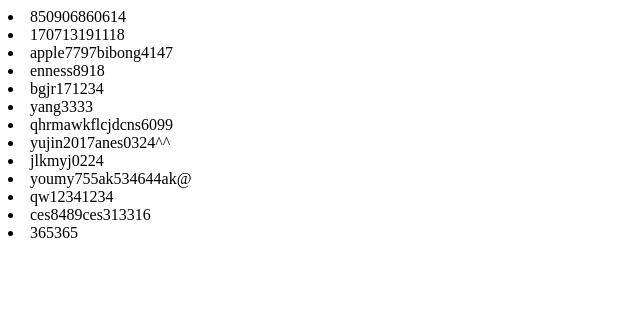
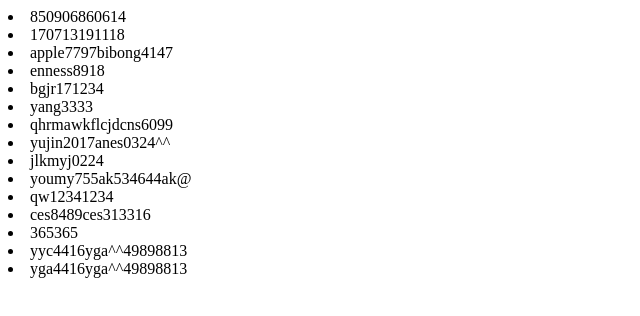
Before and after one commit to chung0906/simplecare02, a plain HTML site: page index.html in a window 1280 px wide. Shown: the whole page, without its empty margins (0-640 px from the left). Drawn offline with Linux system fonts and the light colour scheme.

Commit message:
Update index.html

```diff
--- a/index.html
+++ b/index.html
@@ -24,6 +24,10 @@
 <li>qw12341234</li> <script>              // 우두 시설 (춘천) </script>
 <li>ces8489ces313316</li> <script>        // 딸과아들 주간 (광주) </script>
 <li>365365</li> <script>                  // 365 방문 (광주) </script>
+<li>yyc4416yga^^49898813</li> <script>    // 부산의료기(부산) </script>
+<li>yga4416yga^^49898813</li> <script>    // 와이지올케어(부산) </script>
+
+
 
 </body>
 </html>
```
